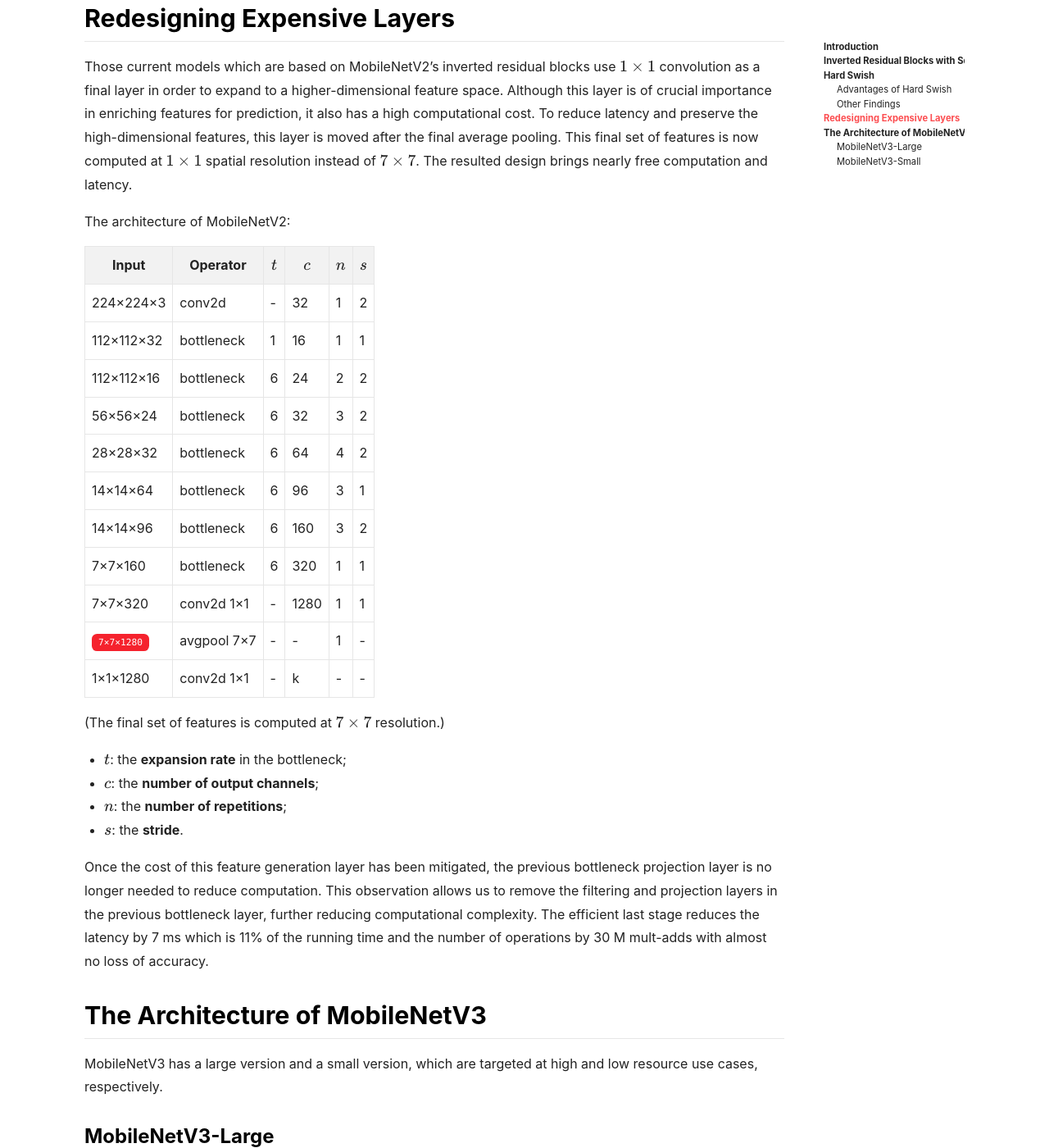
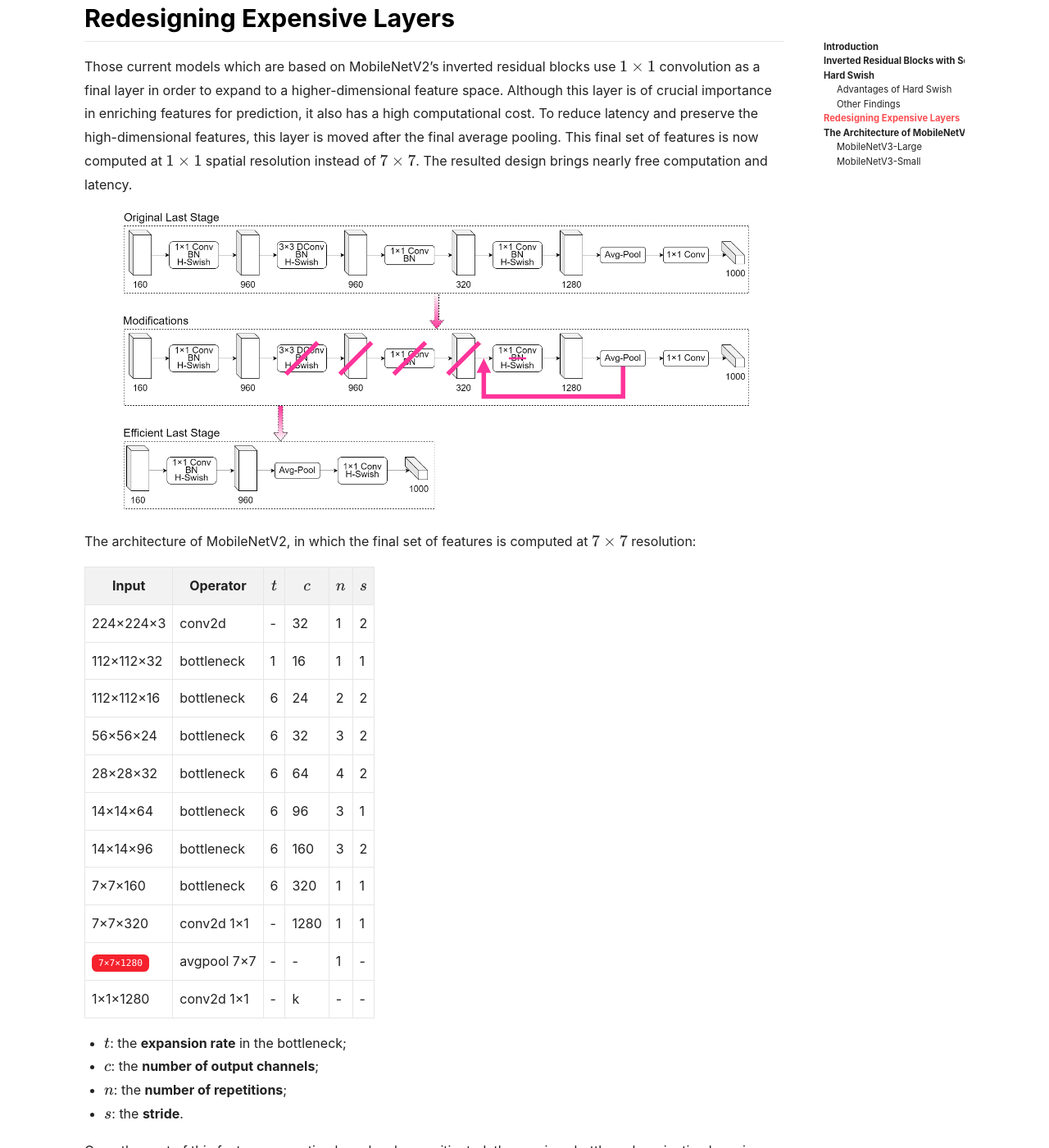
Before and after one commit to YimingMa/YIMINGMA.github.io, a Jekyll site: the page built from _posts/2021-10-11-introduction-to-MobileNetV3.md, in a window 1280 px wide and 1400 px high, scrolled down 2415 px. Shown: the whole window at 82% size. Built offline with Jekyll 4.4.1, drawn with Linux system fonts in a browser that asks for light colours; nearby versions of some CDN libraries; formulas are drawn with MathJax 3; part of the change alters nothing that is shown.

Commit message:
updated posts

```diff
--- a/_posts/2021-10-11-introduction-to-MobileNetV3.md
+++ b/_posts/2021-10-11-introduction-to-MobileNetV3.md
@@ -108,7 +108,9 @@ $$
 
 Those current models which are based on MobileNetV2's inverted residual blocks use $1\times1$ convolution as a final layer in order to expand to a higher-dimensional feature space. Although this layer is of crucial importance in enriching features for prediction, it also has a high computational cost. To reduce latency and preserve the high-dimensional features, this layer is moved after the final average pooling. This final set of features is now computed at $1 \times 1$ spatial resolution instead of $7 \times 7$. The resulted design brings nearly free computation and latency.
 
-The architecture of MobileNetV2:
+<img src="/posts.assets/2021-10-11-introduction-to-MobileNetV3.assets/last_stage.png" alt="Standard Convolution" class="center6">
+
+The architecture of MobileNetV2, in which the final set of features is computed at $7 \times 7$ resolution:
 
 | Input                   | Operator      | $t$ | $c$      | $n$ | $s$ |
 |-------------------------|---------------|-----|----------|-----|-----|
@@ -123,8 +125,6 @@ The architecture of MobileNetV2:
 | 7×7×320                 | conv2d 1×1    | -   | 1280     | 1   | 1   |
 | `7×7×1280`{:.error}     | avgpool 7×7   | -   | -        | 1   | -   |
 | 1×1×1280                | conv2d 1×1    | -   | k        | -   | -   |
-
-(The final set of features is computed at $7 \times 7$ resolution.)
 
 - $t$: the **expansion rate** in the bottleneck;
 - $c$: the **number of output channels**;
```
Also changed, not shown: posts.assets/2021-10-11-introduction-to-MobileNetV3.assets/last_stage.png (added), 1 other file.
